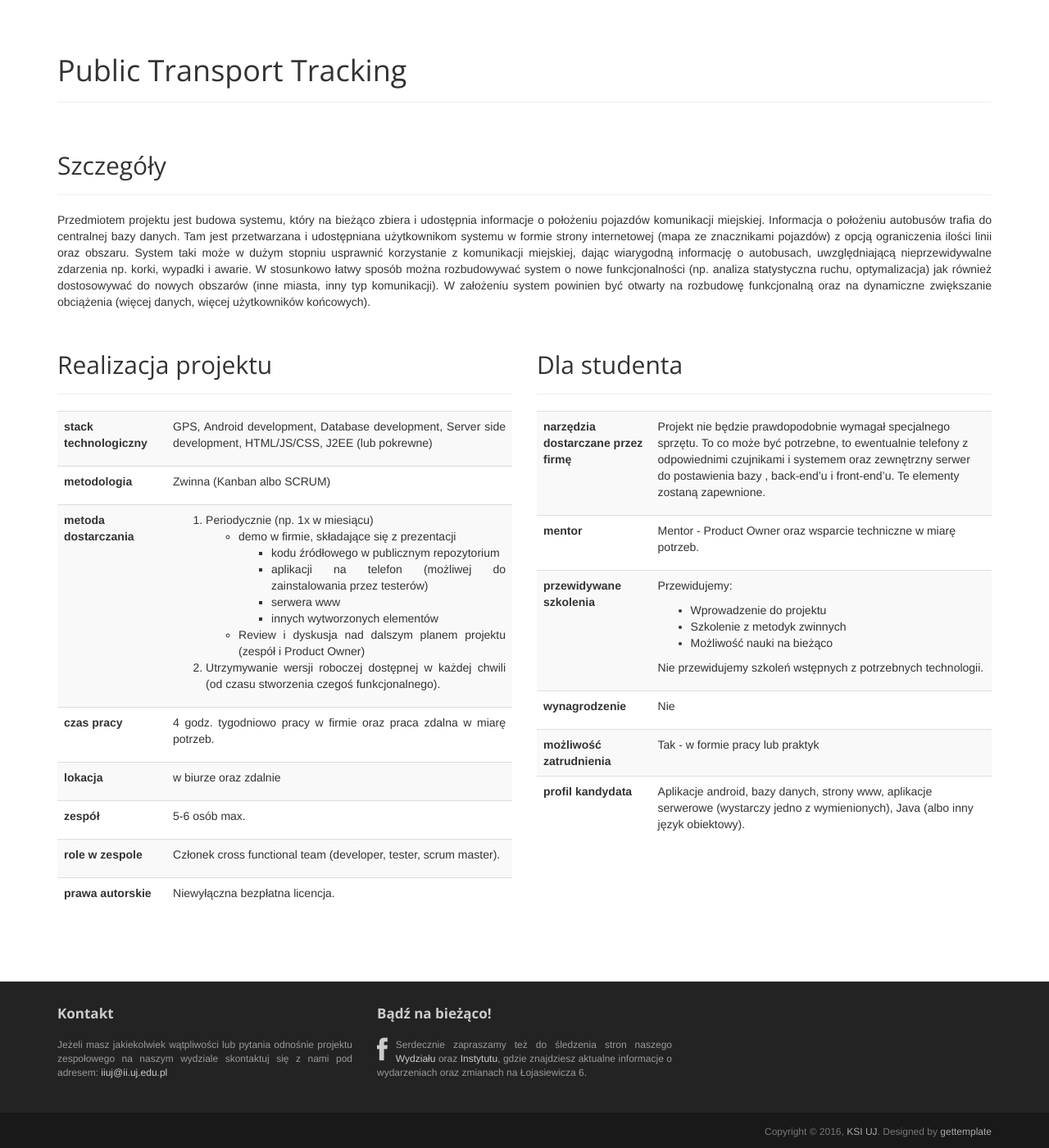
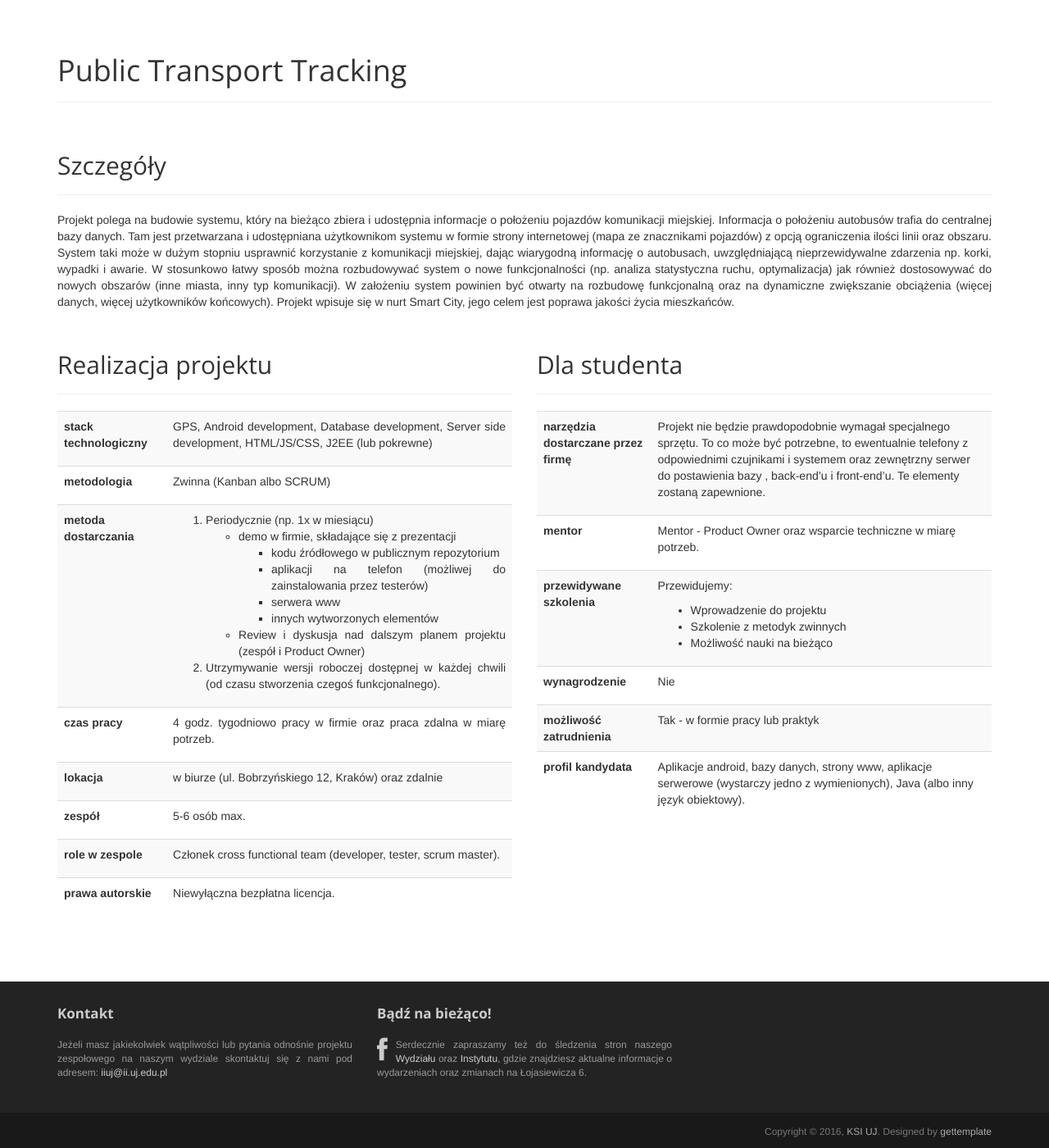
Before and after one commit to KSIUJ/pz.ksi, a Jekyll site: the page built from _companies/ericsson-ericpol-public-transport-tracking.markdown, in a window 1280 px wide and 1400 px high, scrolled down 629 px. Shown: the whole window at 82% size. Built offline with Jekyll 4.4.1, drawn with Linux system fonts in a browser that asks for light colours; nearby versions of some CDN libraries; some of the changed text lies outside the part shown.

Commit message:
Fixed Ericsson Ericpol project.

```diff
--- a/_companies/ericpol-public-transport-tracking.markdown
+++ b/_companies/ericsson-ericpol-public-transport-tracking.markdown
@@ -24,12 +24,11 @@ training: |
     - Szkolenie z metodyk zwinnych
     - Możliwość nauki na bieżąco
 
-    Nie przewidujemy szkoleń wstępnych z potrzebnych technologii.
 tools_provided: |
     Projekt nie będzie prawdopodobnie wymagał specjalnego sprzętu. To co może być potrzebne, to ewentualnie telefony z odpowiednimi  czujnikami i systemem oraz zewnętrzny serwer do postawienia bazy , back-end’u i front-end’u. Te elementy zostaną zapewnione.
 mentor: Mentor - Product Owner oraz wsparcie techniczne w miarę potrzeb.
 worktime: 4 godz. tygodniowo pracy w firmie oraz praca zdalna w miarę potrzeb.
-location: w biurze oraz zdalnie
+location: w biurze (ul. Bobrzyńskiego 12, Kraków) oraz zdalnie
 money: Nie
 later_employment: Tak - w formie pracy lub praktyk
 team_size: 5-6 osób max.
@@ -37,7 +36,7 @@ requirements: Aplikacje android, bazy danych, strony www, aplikacje serwerowe (w
 project_roles: Członek cross functional team (developer, tester, scrum master).
 copyrights: Niewyłączna bezpłatna licencja.
 ---
-Przedmiotem projektu jest budowa systemu, który na bieżąco zbiera i udostępnia informacje o położeniu pojazdów komunikacji miejskiej. Informacja o położeniu autobusów trafia do centralnej bazy danych. Tam jest przetwarzana i udostępniana użytkownikom systemu w formie strony internetowej (mapa ze znacznikami pojazdów) z opcją ograniczenia ilości linii oraz obszaru.
+Projekt polega na budowie systemu, który na bieżąco zbiera i udostępnia informacje o położeniu pojazdów komunikacji miejskiej. Informacja o położeniu autobusów trafia do centralnej bazy danych. Tam jest przetwarzana i udostępniana użytkownikom systemu w formie strony internetowej (mapa ze znacznikami pojazdów) z opcją ograniczenia ilości linii oraz obszaru.
 System taki może w dużym stopniu usprawnić korzystanie z komunikacji miejskiej, dając wiarygodną informację o autobusach, uwzględniającą nieprzewidywalne zdarzenia np. korki, wypadki i awarie.
 W stosunkowo łatwy sposób można rozbudowywać system o nowe funkcjonalności (np. analiza statystyczna ruchu, optymalizacja) jak również dostosowywać do nowych obszarów (inne miasta, inny typ komunikacji).
-W założeniu system powinien być otwarty na rozbudowę funkcjonalną oraz na dynamiczne zwiększanie obciążenia (więcej danych, więcej użytkowników końcowych).
+W założeniu system powinien być otwarty na rozbudowę funkcjonalną oraz na dynamiczne zwiększanie obciążenia (więcej danych, więcej użytkowników końcowych). Projekt wpisuje się w nurt Smart City, jego celem jest poprawa jakości życia mieszkańców.
```
Also changed, not shown: other parts of _companies/ericsson-ericpol-public-transport-tracking.markdown (+1 -1 lines).
